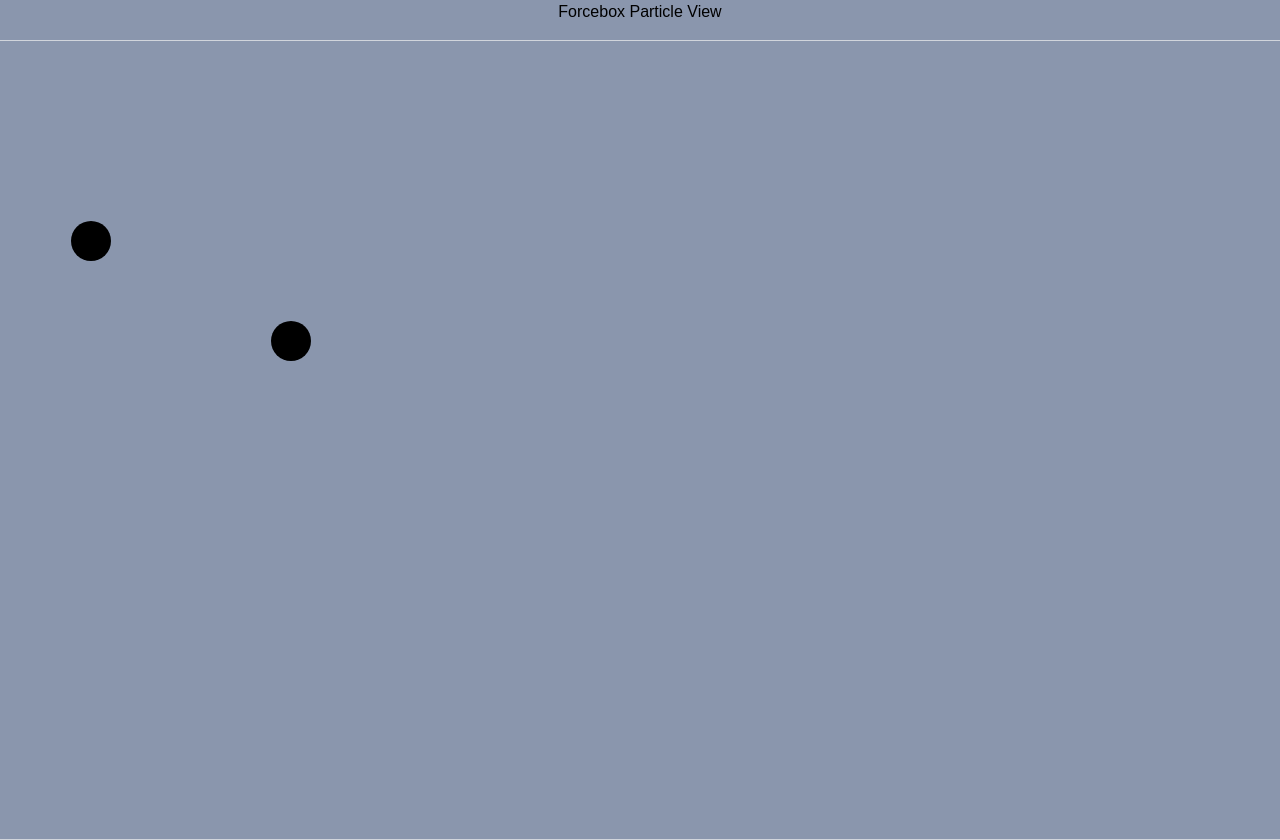
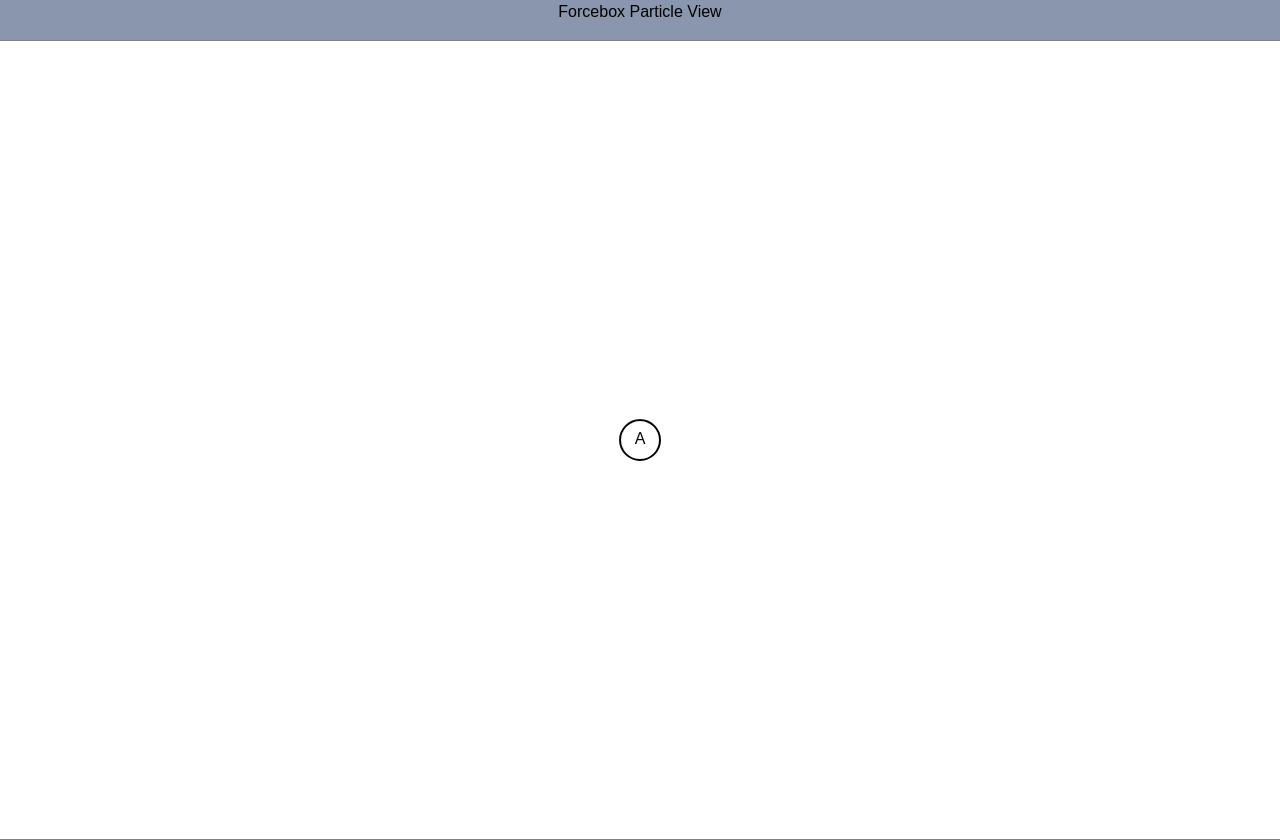
Before and after one commit to Oliver-Form/forceplay, a Next.js app: page / in a window 1280 px wide. Shown: the top 840 px of the page. Built offline with nearby package versions, Linux system fonts and the light colour scheme.

Commit message:
corrected coordinate system

```diff
--- a/src/app/ParticleCanvas.tsx
+++ b/src/app/ParticleCanvas.tsx
@@ -17,27 +17,43 @@ export default function ParticleCanvas({ particleSet }: ParticleCanvasProps) {
     const ctx = canvas.getContext('2d');
     if (!ctx) return;
 
-    // Set canvas dimensions
-    canvas.width = canvas.offsetWidth;
-    canvas.height = canvas.offsetHeight;
+    // Set canvas dimensions explicitly
+    canvas.width = 1900;
+    canvas.height = 800;
 
     // Clear the canvas
     ctx.clearRect(0, 0, canvas.width, canvas.height);
 
     // Draw particles
     const particles = particleSet.getAllParticles();
-    particles.forEach((particle) => {
+    particles.forEach((particle, index) => {
+      const flippedY = canvas.height - particle.y; // Flip y-coordinate
+
+      // Draw hollow circle
       ctx.beginPath();
-      ctx.arc(particle.x, particle.y, particle.radius, 0, Math.PI * 2);
+      ctx.arc(particle.x, flippedY, particle.radius, 0, Math.PI * 2);
+      ctx.strokeStyle = 'black';
+      ctx.lineWidth = 2;
+      ctx.stroke();
+      ctx.closePath();
+
+      // Draw label
+      ctx.font = '16px Arial';
       ctx.fillStyle = 'black';
-      ctx.fill();
-      ctx.closePath();
+      ctx.textAlign = 'center';
+      ctx.textBaseline = 'middle';
+      const label = String.fromCharCode(65 + index); // Convert index to A-Z
+      ctx.fillText(label, particle.x, flippedY);
     });
   }, [particleSet]);
 
   return (
-    <div className="relative w-[1900px] h-[800px] border border-gray-300">
-      <canvas ref={canvasRef} className="w-full h-full"></canvas>
+    <div className="relative" style={{ width: '1900px', height: '800px', border: '1px solid gray' }}>
+      <canvas
+        ref={canvasRef}
+        className="w-full h-full"
+        style={{ backgroundColor: 'white' }}
+      ></canvas>
     </div>
   );
 }
--- a/src/app/page.tsx
+++ b/src/app/page.tsx
@@ -4,14 +4,12 @@ import ParticleCanvas from './ParticleCanvas';
 import { ParticleSet } from './ParticleSet';
 
 const particleSet = new ParticleSet(20); // Set a uniform radius of 20 for all particles
-particleSet.addParticle(100, 100);
-particleSet.addParticle(400, 200);
-particleSet.addParticle(600, 300);
+particleSet.addParticle(950, 400);
 
 export default function Home() {
   return (
     <main
-      className="flex flex-col items-center justify-center min-h-screen"
+      className="flex flex-col items-center min-h-screen"
       style={{ backgroundColor: '#8a96ad' }}
     >
       <h1 className="text-center mb-4">Forcebox Particle View</h1>
```
Also changed, not shown: src/backend/physics.ts (added).
